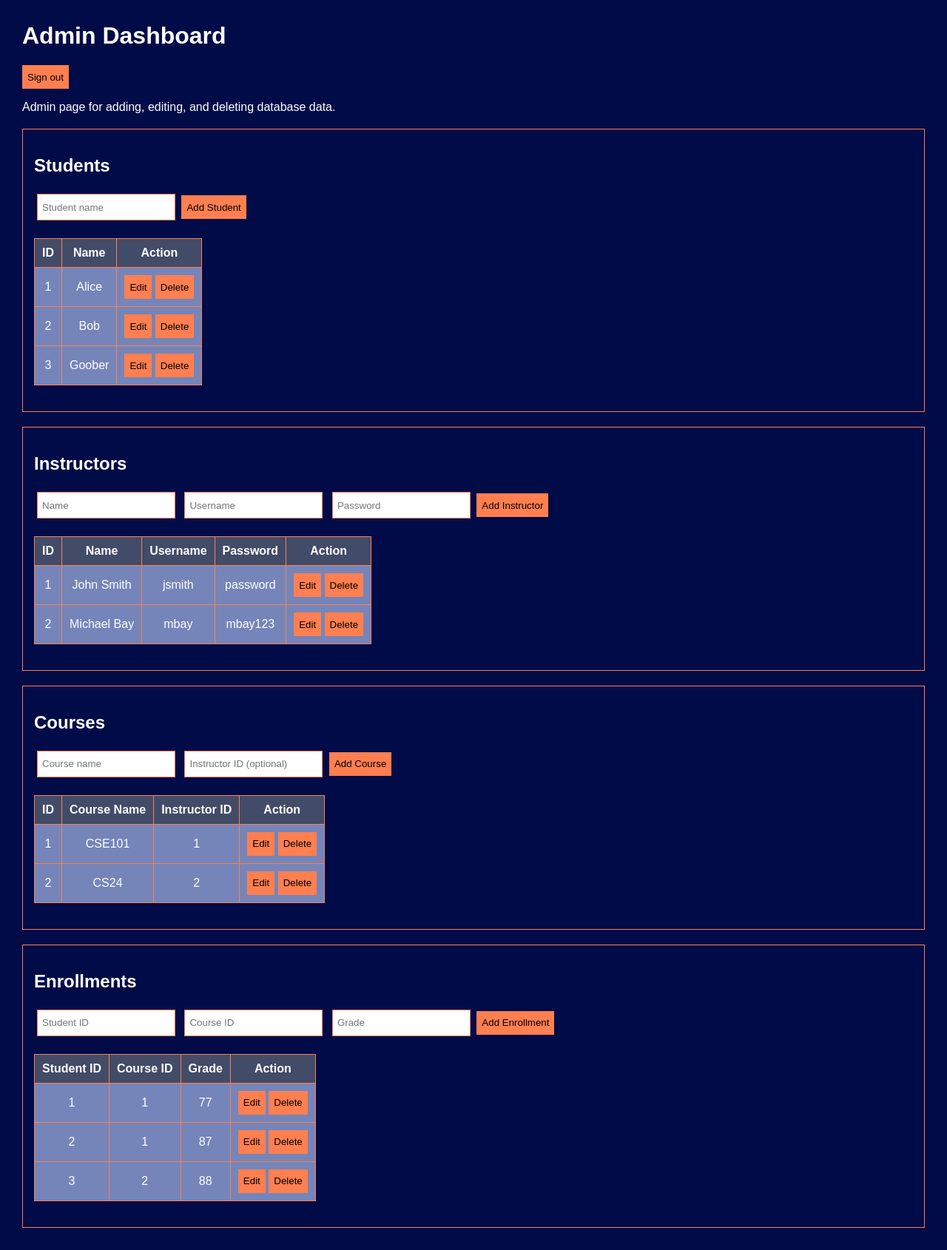
After one commit to Siphonz/CSE108-Lab-6, a Flask app: page /admin in a window 1280 px wide. The commit adds this page. Shown: the whole page at 74% size. Run offline with Flask 3, Linux system fonts and the light colour scheme; a user stored in the database is signed in.

Commit message:
Integrated Admin part
Integrated admin part to instructor part

```diff
--- a/app.py
+++ b/app.py
@@ -1,4 +1,4 @@
-from flask import Flask, jsonify, request, render_template, session
+from flask import Flask, jsonify, request, render_template, session, redirect, url_for
 from flask_sqlalchemy import SQLAlchemy
 
 app = Flask(__name__)
@@ -127,15 +127,27 @@ def login():
             "message": "Missing request body"
         }), 400
 
-    instructor = Instructor.query.filter_by(
-        username=data["username"]
-    ).first()
+    username = data.get("username", "")
+    password = data.get("password", "")
 
-    if instructor and instructor.password == data["password"]:
+    # When the admin credentials are used, send the user to the admin dashboard.
+    if username == ADMIN_USERNAME and password == ADMIN_PASSWORD:
+        session.pop("instructor_id", None)
+        session["admin_logged_in"] = True
+        return jsonify({
+            "message": "Admin login successful",
+            "redirect": "/admin"
+        }), 200
+
+    instructor = Instructor.query.filter_by(username=username).first()
+
+    if instructor and instructor.password == password:
+        session.pop("admin_logged_in", None)
         session["instructor_id"] = instructor.id
 
         return jsonify({
-            "message": "Login successful"
+            "message": "Login successful",
+            "redirect": "/instructor"
         }), 200
 
     return jsonify({
@@ -147,6 +159,7 @@ def login():
 def logout():
 
     session.pop("instructor_id", None)
+    session.pop("admin_logged_in", None)
 
     return jsonify({
         "message": "Logged out"
@@ -267,5 +280,312 @@ def update_grade(course_id, student_id):
         "message": "Grade updated"
     })
 
+# Admin login and routes
+ADMIN_USERNAME = "admin"
+ADMIN_PASSWORD = "admin123"
+
+
+def admin_required():
+    """Returns a JSON error when an admin is not logged in."""
+    if not session.get("admin_logged_in"):
+        return jsonify({"message": "Admin login required"}), 401
+    return None
+
+
+@app.route("/admin/login", methods=["GET"])
+def admin_login_page():
+    # Admin login is now handled from the normal login page.
+    if session.get("admin_logged_in"):
+        return redirect(url_for("admin_page"))
+    return redirect(url_for("home"))
+
+
+@app.route("/admin/login", methods=["POST"])
+def admin_login():
+    data = request.get_json()
+
+    if not data:
+        return jsonify({"message": "Missing request body"}), 400
+
+    username = data.get("username", "")
+    password = data.get("password", "")
+
+    if username == ADMIN_USERNAME and password == ADMIN_PASSWORD:
+        session["admin_logged_in"] = True
+        return jsonify({"message": "Admin login successful"}), 200
+
+    return jsonify({"message": "Invalid admin username or password"}), 401
+
+
+@app.route("/admin/logout", methods=["POST"])
+def admin_logout():
+    session.pop("admin_logged_in", None)
+    return jsonify({"message": "Admin logged out"})
+
+
+@app.route("/admin")
+def admin_page():
+    if not session.get("admin_logged_in"):
+        return redirect(url_for("admin_login_page"))
+    return render_template("admin.html")
+
+
+@app.route("/admin/data", methods=["GET"])
+def admin_data():
+    error = admin_required()
+    if error:
+        return error
+
+    students = [{"id": student.id, "name": student.name} for student in Student.query.order_by(Student.id).all()]
+    instructors = [{
+        "id": instructor.id,
+        "name": instructor.name,
+        "username": instructor.username,
+        "password": instructor.password
+    } for instructor in Instructor.query.order_by(Instructor.id).all()]
+    courses = [{
+        "id": course.id,
+        "course_name": course.course_name,
+        "instructor_id": course.instructor_id
+    } for course in Course.query.order_by(Course.id).all()]
+    enrollments = [{
+        "student_id": enrollment.student_id,
+        "course_id": enrollment.course_id,
+        "grade": enrollment.grade
+    } for enrollment in Enrollment.query.order_by(Enrollment.course_id, Enrollment.student_id).all()]
+
+    return jsonify({
+        "students": students,
+        "instructors": instructors,
+        "courses": courses,
+        "enrollments": enrollments
+    })
+
+
+@app.route("/admin/students", methods=["POST"])
+def admin_add_student():
+    error = admin_required()
+    if error:
+        return error
+    data = request.get_json() or {}
+    name = data.get("name", "").strip()
+    if not name:
+        return jsonify({"message": "Student name is required"}), 400
+    if Student.query.filter_by(name=name).first():
+        return jsonify({"message": "Student name already exists"}), 400
+    db.session.add(Student(name=name))
+    db.session.commit()
+    return jsonify({"message": "Student added"}), 201
+
+
+@app.route("/admin/students/<int:student_id>", methods=["PUT"])
+def admin_edit_student(student_id):
+    error = admin_required()
+    if error:
+        return error
+    student = db.session.get(Student, student_id)
+    if not student:
+        return jsonify({"message": "Student not found"}), 404
+    data = request.get_json() or {}
+    name = data.get("name", "").strip()
+    if not name:
+        return jsonify({"message": "Student name is required"}), 400
+    existing = Student.query.filter(Student.name == name, Student.id != student_id).first()
+    if existing:
+        return jsonify({"message": "Student name already exists"}), 400
+    student.name = name
+    db.session.commit()
+    return jsonify({"message": "Student updated"})
+
+
+@app.route("/admin/students/<int:student_id>", methods=["DELETE"])
+def admin_delete_student(student_id):
+    error = admin_required()
+    if error:
+        return error
+    student = db.session.get(Student, student_id)
+    if not student:
+        return jsonify({"message": "Student not found"}), 404
+    Enrollment.query.filter_by(student_id=student_id).delete()
+    db.session.delete(student)
+    db.session.commit()
+    return jsonify({"message": "Student deleted"})
+
+
+@app.route("/admin/instructors", methods=["POST"])
+def admin_add_instructor():
+    error = admin_required()
+    if error:
+        return error
+    data = request.get_json() or {}
+    name = data.get("name", "").strip()
+    username = data.get("username", "").strip()
+    password = data.get("password", "").strip()
+    if not name or not username or not password:
+        return jsonify({"message": "Name, username, and password are required"}), 400
+    if Instructor.query.filter_by(username=username).first():
+        return jsonify({"message": "Username already exists"}), 400
+    db.session.add(Instructor(name=name, username=username, password=password))
+    db.session.commit()
+    return jsonify({"message": "Instructor added"}), 201
+
+
+@app.route("/admin/instructors/<int:instructor_id>", methods=["PUT"])
+def admin_edit_instructor(instructor_id):
+    error = admin_required()
+    if error:
+        return error
+    instructor = db.session.get(Instructor, instructor_id)
+    if not instructor:
+        return jsonify({"message": "Instructor not found"}), 404
+    data = request.get_json() or {}
+    name = data.get("name", "").strip()
+    username = data.get("username", "").strip()
+    password = data.get("password", "").strip()
+    if not name or not username or not password:
+        return jsonify({"message": "Name, username, and password are required"}), 400
+    existing = Instructor.query.filter(Instructor.username == username, Instructor.id != instructor_id).first()
+    if existing:
+        return jsonify({"message": "Username already exists"}), 400
+    instructor.name = name
+    instructor.username = username
+    instructor.password = password
+    db.session.commit()
+    return jsonify({"message": "Instructor updated"})
+
+
+@app.route("/admin/instructors/<int:instructor_id>", methods=["DELETE"])
+def admin_delete_instructor(instructor_id):
+    error = admin_required()
+    if error:
+        return error
+    instructor = db.session.get(Instructor, instructor_id)
+    if not instructor:
+        return jsonify({"message": "Instructor not found"}), 404
+    if Course.query.filter_by(instructor_id=instructor_id).first():
+        return jsonify({"message": "Cannot delete an instructor who is assigned to a course"}), 400
+    db.session.delete(instructor)
+    db.session.commit()
+    return jsonify({"message": "Instructor deleted"})
+
+
+def get_instructor_id(value):
+    """Turns an optional Instructor ID into an int or None."""
+    if value is None or str(value).strip() == "":
+        return None
+    try:
+        instructor_id = int(value)
+    except (TypeError, ValueError):
+        return "invalid"
+    return instructor_id
+
+
+@app.route("/admin/courses", methods=["POST"])
+def admin_add_course():
+    error = admin_required()
+    if error:
+        return error
+    data = request.get_json() or {}
+    course_name = data.get("course_name", "").strip()
+    instructor_id = get_instructor_id(data.get("instructor_id"))
+    if not course_name:
+        return jsonify({"message": "Course name is required"}), 400
+    if instructor_id == "invalid":
+        return jsonify({"message": "Instructor ID must be a number"}), 400
+    if instructor_id is not None and not db.session.get(Instructor, instructor_id):
+        return jsonify({"message": "Instructor not found"}), 404
+    db.session.add(Course(course_name=course_name, instructor_id=instructor_id))
+    db.session.commit()
+    return jsonify({"message": "Course added"}), 201
+
+
+@app.route("/admin/courses/<int:course_id>", methods=["PUT"])
+def admin_edit_course(course_id):
+    error = admin_required()
+    if error:
+        return error
+    course = db.session.get(Course, course_id)
+    if not course:
+        return jsonify({"message": "Course not found"}), 404
+    data = request.get_json() or {}
+    course_name = data.get("course_name", "").strip()
+    instructor_id = get_instructor_id(data.get("instructor_id"))
+    if not course_name:
+        return jsonify({"message": "Course name is required"}), 400
+    if instructor_id == "invalid":
+        return jsonify({"message": "Instructor ID must be a number"}), 400
+    if instructor_id is not None and not db.session.get(Instructor, instructor_id):
+        return jsonify({"message": "Instructor not found"}), 404
+    course.course_name = course_name
+    course.instructor_id = instructor_id
+    db.session.commit()
+    return jsonify({"message": "Course updated"})
+
+
+@app.route("/admin/courses/<int:course_id>", methods=["DELETE"])
+def admin_delete_course(course_id):
+    error = admin_required()
+    if error:
+        return error
+    course = db.session.get(Course, course_id)
+    if not course:
+        return jsonify({"message": "Course not found"}), 404
+    Enrollment.query.filter_by(course_id=course_id).delete()
+    db.session.delete(course)
+    db.session.commit()
+    return jsonify({"message": "Course deleted"})
+
+
+@app.route("/admin/enrollments", methods=["POST"])
+def admin_add_enrollment():
+    error = admin_required()
+    if error:
+        return error
+    data = request.get_json() or {}
+    try:
+        student_id = int(data.get("student_id"))
+        course_id = int(data.get("course_id"))
+        grade = float(data.get("grade"))
+    except (TypeError, ValueError):
+        return jsonify({"message": "Student ID, course ID, and grade must be numbers"}), 400
+    if not db.session.get(Student, student_id) or not db.session.get(Course, course_id):
+        return jsonify({"message": "Student or course not found"}), 404
+    if Enrollment.query.filter_by(student_id=student_id, course_id=course_id).first():
+        return jsonify({"message": "Enrollment already exists"}), 400
+    db.session.add(Enrollment(student_id=student_id, course_id=course_id, grade=grade))
+    db.session.commit()
+    return jsonify({"message": "Enrollment added"}), 201
+
+
+@app.route("/admin/enrollments/<int:student_id>/<int:course_id>", methods=["PUT"])
+def admin_edit_enrollment(student_id, course_id):
+    error = admin_required()
+    if error:
+        return error
+    enrollment = Enrollment.query.filter_by(student_id=student_id, course_id=course_id).first()
+    if not enrollment:
+        return jsonify({"message": "Enrollment not found"}), 404
+    data = request.get_json() or {}
+    try:
+        enrollment.grade = float(data.get("grade"))
+    except (TypeError, ValueError):
+        return jsonify({"message": "Grade must be a number"}), 400
+    db.session.commit()
+    return jsonify({"message": "Enrollment updated"})
+
+
+@app.route("/admin/enrollments/<int:student_id>/<int:course_id>", methods=["DELETE"])
+def admin_delete_enrollment(student_id, course_id):
+    error = admin_required()
+    if error:
+        return error
+    enrollment = Enrollment.query.filter_by(student_id=student_id, course_id=course_id).first()
+    if not enrollment:
+        return jsonify({"message": "Enrollment not found"}), 404
+    db.session.delete(enrollment)
+    db.session.commit()
+    return jsonify({"message": "Enrollment deleted"})
+
+
 if __name__ == "__main__":
     app.run(debug=True)
--- /dev/null
+++ b/static/admin.js
@@ -0,0 +1,159 @@
+
+async function sendRequest(url, method, body) {
+    const options = { method: method, headers: { "Content-Type": "application/json" } };
+    if (body) options.body = JSON.stringify(body);
+
+    const response = await fetch(url, options);
+    const data = await response.json();
+
+    if (!response.ok) {
+        showMessage(data.message || "Something went wrong.", true);
+        return;
+    }
+
+    showMessage(data.message || "Saved.");
+    loadAdminData();
+}
+
+function showMessage(message, isError = false) {
+    const box = document.getElementById("adminMessage");
+    box.innerText = message;
+    box.className = isError ? "adminMessage error" : "adminMessage";
+}
+
+async function loadAdminData() {
+    const response = await fetch("/admin/data");
+    const data = await response.json();
+
+    let students = "<tr><th>ID</th><th>Name</th><th>Action</th></tr>";
+    data.students.forEach(student => {
+        students += `<tr>
+            <td>${student.id}</td>
+            <td>${student.name}</td>
+            <td>
+                <button onclick="editStudent(${student.id}, '${student.name}')">Edit</button>
+                <button onclick="deleteStudent(${student.id})">Delete</button>
+            </td>
+        </tr>`;
+    });
+    document.getElementById("studentsTable").innerHTML = students;
+
+    let instructors = "<tr><th>ID</th><th>Name</th><th>Username</th><th>Password</th><th>Action</th></tr>";
+    data.instructors.forEach(instructor => {
+        instructors += `<tr>
+            <td>${instructor.id}</td>
+            <td>${instructor.name}</td>
+            <td>${instructor.username}</td>
+            <td>${instructor.password}</td>
+            <td>
+                <button onclick="editInstructor(${instructor.id}, '${instructor.name}', '${instructor.username}', '${instructor.password}')">Edit</button>
+                <button onclick="deleteInstructor(${instructor.id})">Delete</button>
+            </td>
+        </tr>`;
+    });
+    document.getElementById("instructorsTable").innerHTML = instructors;
+
+    let courses = "<tr><th>ID</th><th>Course Name</th><th>Instructor ID</th><th>Action</th></tr>";
+    data.courses.forEach(course => {
+        const instructorId = course.instructor_id || "";
+        courses += `<tr>
+            <td>${course.id}</td>
+            <td>${course.course_name}</td>
+            <td>${instructorId}</td>
+            <td>
+                <button onclick="editCourse(${course.id}, '${course.course_name}', '${instructorId}')">Edit</button>
+                <button onclick="deleteCourse(${course.id})">Delete</button>
+            </td>
+        </tr>`;
+    });
+    document.getElementById("coursesTable").innerHTML = courses;
+
+    let enrollments = "<tr><th>Student ID</th><th>Course ID</th><th>Grade</th><th>Action</th></tr>";
+    data.enrollments.forEach(enrollment => {
+        enrollments += `<tr>
+            <td>${enrollment.student_id}</td>
+            <td>${enrollment.course_id}</td>
+            <td>${enrollment.grade}</td>
+            <td>
+                <button onclick="editEnrollment(${enrollment.student_id}, ${enrollment.course_id}, '${enrollment.grade}')">Edit</button>
+                <button onclick="deleteEnrollment(${enrollment.student_id}, ${enrollment.course_id})">Delete</button>
+            </td>
+        </tr>`;
+    });
+    document.getElementById("enrollmentsTable").innerHTML = enrollments;
+}
+
+function addStudent() {
+    const name = document.getElementById("studentName").value;
+    sendRequest("/admin/students", "POST", { name: name });
+}
+
+function editStudent(id, oldName) {
+    const name = prompt("Student name:", oldName);
+    if (name !== null) sendRequest(`/admin/students/${id}`, "PUT", { name: name });
+}
+
+function deleteStudent(id) {
+    if (confirm("Delete this student?")) sendRequest(`/admin/students/${id}`, "DELETE");
+}
+
+function addInstructor() {
+    const name = document.getElementById("instructorName").value;
+    const username = document.getElementById("instructorUsername").value;
+    const password = document.getElementById("instructorPassword").value;
+    sendRequest("/admin/instructors", "POST", { name, username, password });
+}
+
+function editInstructor(id, oldName, oldUsername, oldPassword) {
+    const name = prompt("Instructor name:", oldName);
+    const username = prompt("Username:", oldUsername);
+    const password = prompt("Password:", oldPassword);
+    if (name !== null && username !== null && password !== null) {
+        sendRequest(`/admin/instructors/${id}`, "PUT", { name, username, password });
+    }
+}
+
+function deleteInstructor(id) {
+    if (confirm("Delete this instructor?")) sendRequest(`/admin/instructors/${id}`, "DELETE");
+}
+
+function addCourse() {
+    const course_name = document.getElementById("courseName").value;
+    const instructor_id = document.getElementById("courseInstructorId").value;
+    sendRequest("/admin/courses", "POST", { course_name, instructor_id });
+}
+
+function editCourse(id, oldName, oldInstructorId) {
+    const course_name = prompt("Course name:", oldName);
+    const instructor_id = prompt("Instructor ID (leave blank if none):", oldInstructorId);
+    if (course_name !== null && instructor_id !== null) {
+        sendRequest(`/admin/courses/${id}`, "PUT", { course_name, instructor_id });
+    }
+}
+
+function deleteCourse(id) {
+    if (confirm("Delete this course?")) sendRequest(`/admin/courses/${id}`, "DELETE");
+}
+
+function addEnrollment() {
+    const student_id = document.getElementById("enrollmentStudentId").value;
+    const course_id = document.getElementById("enrollmentCourseId").value;
+    const grade = document.getElementById("enrollmentGrade").value;
+    sendRequest("/admin/enrollments", "POST", { student_id, course_id, grade });
+}
+
+function editEnrollment(studentId, courseId, oldGrade) {
+    const grade = prompt("Grade:", oldGrade);
+    if (grade !== null) sendRequest(`/admin/enrollments/${studentId}/${courseId}`, "PUT", { grade: grade });
+}
+
+function deleteEnrollment(studentId, courseId) {
+    if (confirm("Delete this enrollment?")) sendRequest(`/admin/enrollments/${studentId}/${courseId}`, "DELETE");
+}
+
+async function adminLogout() {
+    await fetch("/admin/logout", { method: "POST" });
+    window.location.href = "/";
+}
+
+loadAdminData();
--- a/static/myStyle.css
+++ b/static/myStyle.css
@@ -56,3 +56,45 @@ button:hover    {
     margin: 0 auto;
     margin-top: 32px;
 }
+/* Simple styles for the admin page */
+.adminBox {
+    border: 1px solid coral;
+    padding: 15px;
+    margin: 20px 0;
+    background-color: rgb(0, 11, 71);
+}
+
+.adminBox input {
+    margin: 4px;
+    padding-left: 6px;
+}
+
+.adminNote {
+    color: white;
+}
+
+.adminBox table {
+    margin-left: 0;
+}
+
+.adminBox th, .adminBox td {
+    width: auto;
+}
+
+.loginBox {
+    max-width: 400px;
+    margin: 50px auto;
+    padding: 20px;
+    border: 1px solid coral;
+}
+.loginBox input {
+    display: block;
+    width: 95%;
+    margin: 10px 0;
+    padding-left: 6px;
+}
+
+.loginMessage {
+    color: white;
+    text-align: center;
+}
--- a/static/script.js
+++ b/static/script.js
@@ -14,8 +14,7 @@ async function login()  {
     const data = await response.json();
 
     if (response.ok) {
-         window.location.href = "/instructor";
-        // loadInstructorCourse();
+        window.location.href = data.redirect;
     }
     else {
         alert(data.message);
--- /dev/null
+++ b/templates/admin.html
@@ -0,0 +1,47 @@
+<!DOCTYPE html>
+<html>
+    <head>
+        <title>Admin Page</title>
+        <link rel="stylesheet" href="{{ url_for('static', filename='myStyle.css') }}">
+    </head>
+    <body>
+        <h1>Admin Dashboard</h1>
+        <button onclick="adminLogout()">Sign out</button>
+        <p class="adminNote">Admin page for adding, editing, and deleting database data.</p>
+
+        <div class="adminBox">
+            <h2>Students</h2>
+            <input id="studentName" placeholder="Student name">
+            <button onclick="addStudent()">Add Student</button>
+            <table id="studentsTable"></table>
+        </div>
+
+        <div class="adminBox">
+            <h2>Instructors</h2>
+            <input id="instructorName" placeholder="Name">
+            <input id="instructorUsername" placeholder="Username">
+            <input id="instructorPassword" placeholder="Password">
+            <button onclick="addInstructor()">Add Instructor</button>
+            <table id="instructorsTable"></table>
+        </div>
+
+        <div class="adminBox">
+            <h2>Courses</h2>
+            <input id="courseName" placeholder="Course name">
+            <input id="courseInstructorId" placeholder="Instructor ID (optional)">
+            <button onclick="addCourse()">Add Course</button>
+            <table id="coursesTable"></table>
+        </div>
+
+        <div class="adminBox">
+            <h2>Enrollments</h2>
+            <input id="enrollmentStudentId" placeholder="Student ID">
+            <input id="enrollmentCourseId" placeholder="Course ID">
+            <input id="enrollmentGrade" placeholder="Grade">
+            <button onclick="addEnrollment()">Add Enrollment</button>
+            <table id="enrollmentsTable"></table>
+        </div>
+
+        <script src="{{ url_for('static', filename='admin.js') }}"></script>
+    </body>
+</html>
--- a/templates/index.html
+++ b/templates/index.html
@@ -1,12 +1,14 @@
 <!DOCTYPE html>
 <html>
     <head>
-        <title>Enrollment App</title>
+        <title>UC Merced Login</title>
         <link rel="stylesheet" href="{{ url_for('static', filename='myStyle.css') }}">
     </head>
     <body>
 
         <h1 class="rowAlign">UC Merced</h1>
+
+        <p class="loginMessage">Please Login</p>
 
         <div>
             <input id="usernameInput" placeholder="Username">
```
Also changed, not shown: static/admin_login.js (added, +18 -0 lines), templates/admin_login.html (added, +19 -0 lines), instance/grades.db.
